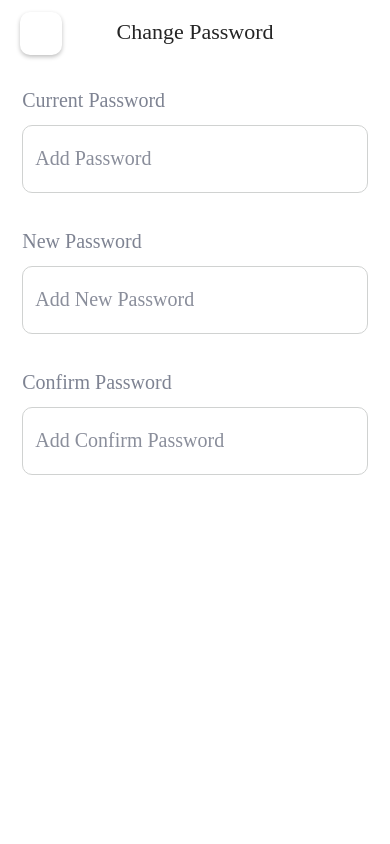
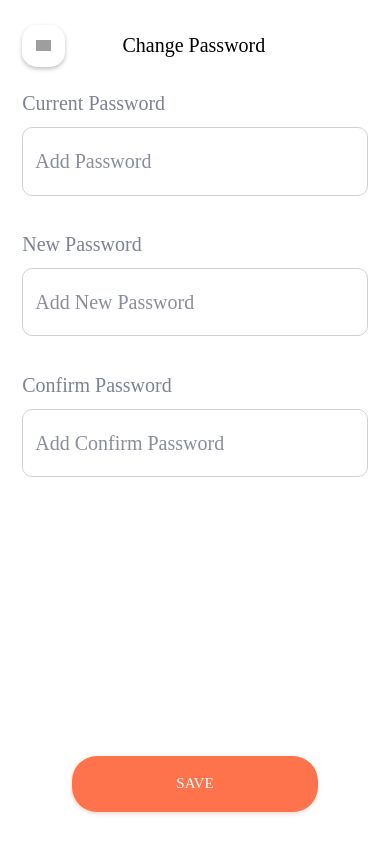
Before and after one commit to anurag-clabs/FoodHub, a React Native app: screen /ChangePassword in a window 390 px wide. Built offline with nearby package versions, Linux system fonts and the light colour scheme; grey boxes are pictures that could not be loaded.

Commit message:
added change password api call

```diff
--- a/src/common/Contact/ContactScreen.js
+++ b/src/common/Contact/ContactScreen.js
@@ -13,14 +13,14 @@ import {TitleHeader} from '../Button/Button';
 import {useNavigation} from '@react-navigation/native';
 import {images} from '../../utils/image';
 import {ms} from 'react-native-size-matters';
+import { Header } from '../Header/Header';
 
 const ContactScreen = () => {
   const navigation = useNavigation();
   return (
     <SafeAreaView style={commonStyle.constainer}>
-      <TitleHeader
-        title={'Contact Us'}
-        source={images.BackImg}
+      <Header
+        Text={'Contact Us'}
         onPress={() => navigation.goBack()}
       />
       <View style={[commonStyle.mH15, commonStyle.mT30]}>
--- a/src/component/ChangePassword/ChangePasswordScreen.js
+++ b/src/component/ChangePassword/ChangePasswordScreen.js
@@ -1,41 +1,95 @@
-import {View, Text, SafeAreaView, TextInput} from 'react-native';
-import React from 'react';
+import {View, Text, SafeAreaView, TextInput, ScrollView} from 'react-native';
+import React, {useState} from 'react';
 import {commonStyle} from '../../utils/commonStyles';
 import {images} from '../../utils/image';
 import {useNavigation} from '@react-navigation/native';
 import {styles} from './style';
 import {colors} from '../../utils/colors';
-import { TitleHeader } from '../../common/Button/Button';
+import { Button, TitleHeader } from '../../common/Button/Button';
+import { showMessage } from 'react-native-flash-message';
+import { ChangePassword } from '../../redux/action/ChangePassword';
+import { Header } from '../../common/Header/Header';
 
 const ChangePasswordScreen = () => {
   const navigation = useNavigation();
+  const [oldPassword, setOldPassword] = useState('');
+  const [newPassword, setNewPassword] = useState('');
+  const [confirmPassword, setConfirmPassword] = useState('');
+
+  let msg = {
+    type: 'info',
+    backgroundColor: colors.errorColor,
+  };
+
+  const handleChangePassword = async () => {
+    try {
+      const passwordData = {
+        oldPassword: oldPassword,
+        newPassword: newPassword,
+        confirmPassword: confirmPassword,
+      };
+      const response = await ChangePassword(passwordData);
+      if (response) {
+        console.log('password Change successful');
+        showMessage({
+          ...msg,
+          message: response.message,
+        });
+        console.log('passwordData', response);
+        navigation.navigate('Login');
+      } else {
+        console.log('passwordData failed');
+      }
+    } catch (error) {
+      console.error('passwordData error:', error);
+      showMessage({
+        message: 'An error occurred while password Enter',
+        type: 'error',
+        backgroundColor: colors.errorColor,
+      });
+    }
+  }
+
   return (
     <SafeAreaView style={commonStyle.constainer}>
-      <TitleHeader
-        title={'Change Password'}
-        source={images.BackImg}
+      <ScrollView >
+      <Header
+        Text={'Change Password'}
         onPress={() => navigation.goBack()}
       />
-      <View style={[commonStyle.m_20, {marginVertical: 20}]}>
+      <View style={[commonStyle.m_20]}>
         <Text style={styles.textInputTxt}>Current Password</Text>
         <TextInput
           style={styles.textInputStyle}
           placeholderTextColor={colors.RomanSilver}
           placeholder="Add Password"
+          value={oldPassword}
+          onChangeText={(text) => setOldPassword(text)}
         />
         <Text style={styles.textInputTxt}>New Password</Text>
         <TextInput
           placeholderTextColor={colors.RomanSilver}
           style={styles.textInputStyle}
           placeholder="Add New Password"
+          value={newPassword}
+          onChangeText={(text) => setNewPassword(text)}
         />
         <Text style={styles.textInputTxt}>Confirm Password</Text>
         <TextInput
           placeholderTextColor={colors.RomanSilver}
           style={styles.textInputStyle}
           placeholder="Add Confirm Password"
+          value={confirmPassword}
+          onChangeText={(text) => setConfirmPassword(text)}
         />
       </View>
+        </ScrollView>
+      <Button
+          style={[styles.btn, commonStyle.orangeShadow]}
+          color={colors.orange}
+          buttonName="SAVE"
+          onPress={() => handleChangePassword()}
+        />
     </SafeAreaView>
   );
 };
--- a/src/component/ChangePassword/style.js
+++ b/src/component/ChangePassword/style.js
@@ -20,4 +20,8 @@ export const styles = StyleSheet.create({
     padding: 12,
     height: vs(55),
   },
+  btn: {
+    position: 'relative',
+    bottom: 20
+  },
 });
--- /dev/null
+++ b/src/redux/action/ChangePassword.js
@@ -0,0 +1,25 @@
+import { showMessage } from "react-native-flash-message";
+import { colors } from "../../utils/colors";
+import { apiInstance } from "../../httpclient/httpclient";
+
+let msg = {
+    type: 'info',
+    backgroundColor: colors.errorColor,
+  };
+
+export const ChangePassword = async changePassword => {
+    try {
+        console.log("Attempting to change password:", changePassword);
+      const res = await apiInstance.put('changePassword', changePassword);
+      console.log("Password change response:", res.data);
+      return res.data;
+    } catch (err) {
+      console.log(' corgotPassword -=-=-=-=-=-=  err: ', err);
+      showMessage({
+        ...msg,
+        message: err.response.data.message,
+        duration: 2000,
+      });
+      return null;
+    }
+  };
```
